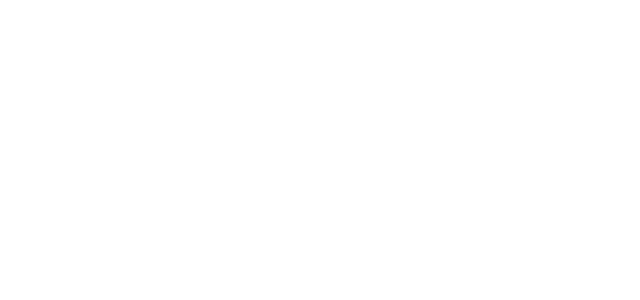
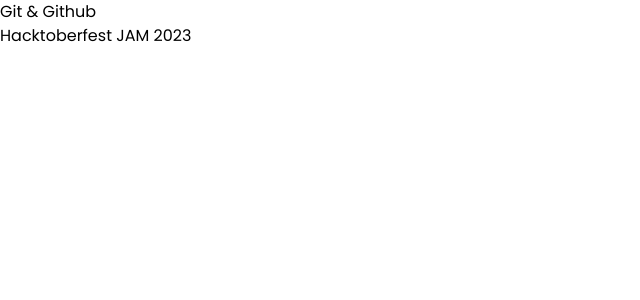
Before and after one commit to MLSC-GHRCEM/website, a React (Vite) app: page /event/git-github in a window 1280 px wide. Before the commit this address had no page. Shown: the top 300 px of the page, without its empty margins (0-640 px from the left). Built offline with nearby package versions, Linux system fonts and the light colour scheme.

Commit message:
events init

```diff
--- a/src/App.jsx
+++ b/src/App.jsx
@@ -2,6 +2,7 @@ import "./App.css";
 import Home from "./pages/Home";
 import Events from "./pages/Events";
 import { Route, Routes } from "react-router-dom";
+import EventPage from "./pages/EventPage";
 
 function App() {
   return (
@@ -9,6 +10,7 @@ function App() {
       <Routes>
         <Route path="/" element={<Home />} />
         <Route path="/events" element={<Events />} />
+        <Route path="/event/:slug" element={<EventPage />} />
       </Routes>
     </>
   );
--- a/src/components/content.jsx
+++ b/src/components/content.jsx
@@ -1,6 +1,7 @@
 export const eventdata = [
   {
     id: 1,
+    slug: "git-github",
     title: "Git & Github",
     description: "Learn Git & Github",
     image:
@@ -8,13 +9,8 @@ export const eventdata = [
   },
   {
     id: 2,
-    title: "Hacktoberfest",
-    image:
-      "https://encrypted-tbn0.gstatic.com/images?q=tbn:ANd9GcQBICPHJ86kQ-y6p2-Z9K_ibEbYmVmo6Eda-w&usqp=CAU",
-  },
-  {
-    id: 3,
-    title: "Hacktoberfest",
+    slug: "hactoberfest-jam",
+    title: "Hacktoberfest JAM 2023",
     image:
       "https://encrypted-tbn0.gstatic.com/images?q=tbn:ANd9GcQBICPHJ86kQ-y6p2-Z9K_ibEbYmVmo6Eda-w&usqp=CAU",
   },
--- /dev/null
+++ b/src/pages/EventPage.jsx
@@ -0,0 +1,17 @@
+import React from 'react'
+import { eventdata } from "../components/content";
+
+function EventPage() {
+  return (
+    <div>
+  {eventdata.map((content)=>(
+<div>
+    <p>{content.title}</p>
+
+</div>
+  ))}
+    </div>
+  )
+}
+
+export default EventPage
--- a/src/pages/Events.jsx
+++ b/src/pages/Events.jsx
@@ -9,7 +9,9 @@ function Events() {
         <div className="pt-20" id="about">
           <h1 className="text-center font-bold text-4xl pb-20">Events</h1>
           <div class="px-8 lg:px-20 text-center md:space-y-0 grid grid-cols-1 md:grid-cols-3 lg:gap-20 gap-8 w-full pb-10">
+
             {eventdata.map((content) => (
+                 <a href={`/event/${content.slug}`} target="_blank">
               <div className="bg-[#F5F7FB] shadow-[0_3px_10px_rgb(0,0,0,0.2)]  cursor-pointer transform transition-transform p-4">
                 <div>
                   <img className="block m-auto w-44" src={content.image} />
@@ -26,6 +28,7 @@ function Events() {
                   </button>
                 </div>
               </div>
+              </a>
             ))}
           </div>
         </div>
```
